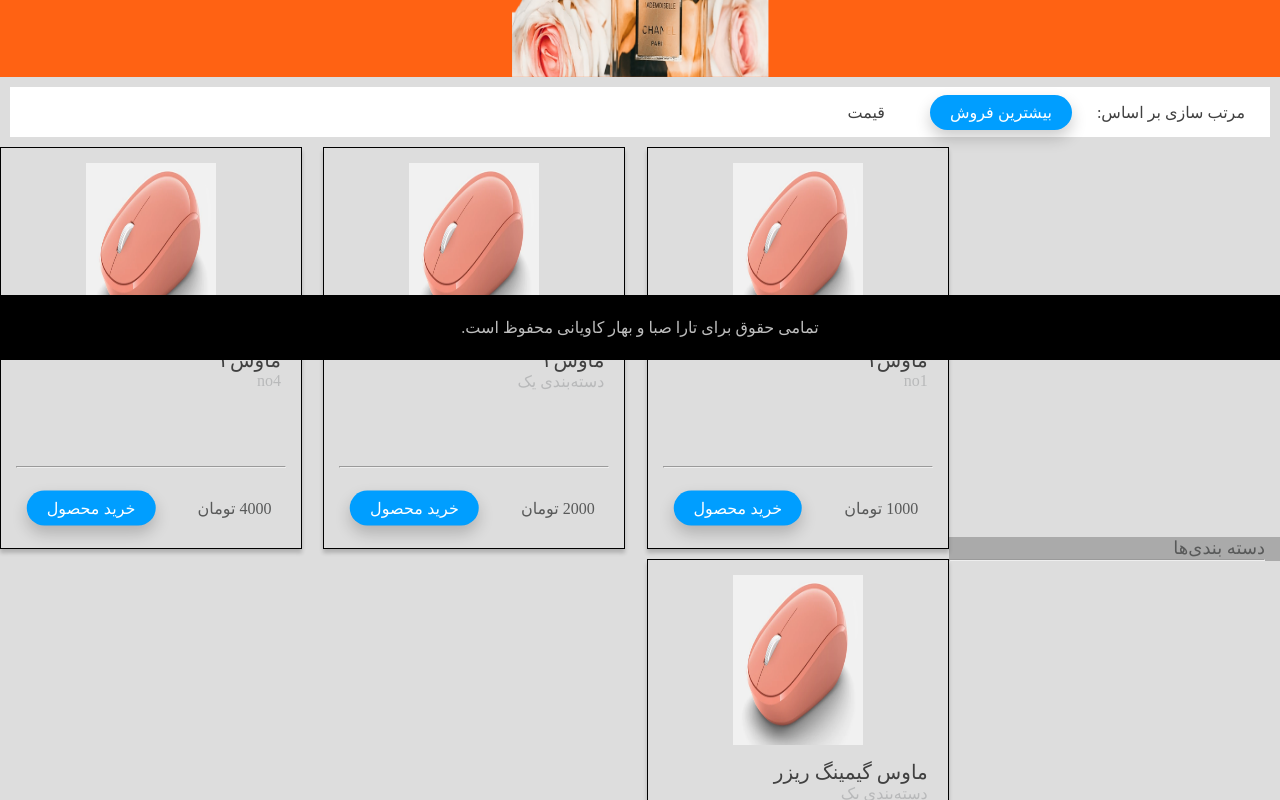
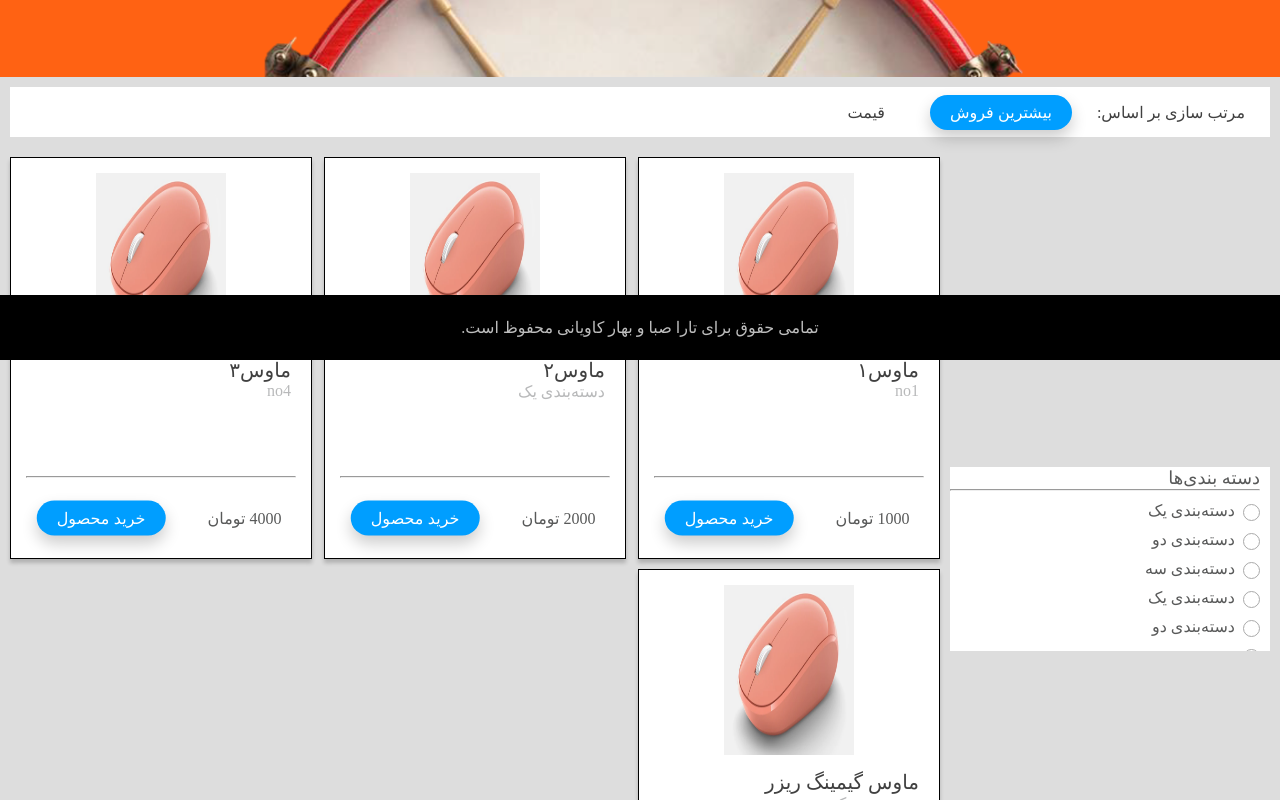
Before and after one commit to Baharkaviani/E-commerce-website, a Vue app: page / in a window 1280 px wide. Shown: the part 440-1240 px from the top of the page. Built offline with nearby package versions, Linux system fonts and the light colour scheme.

Commit message:
edit: some problems in website

```diff
--- a/src/App.vue
+++ b/src/App.vue
@@ -5,7 +5,6 @@
 
         <!--    website component contains the main part of site!    -->
         <website class="website"/>
-<!--        <website_products/>-->
 
 <!--        <user_profile class="test"></user_profile>-->
 
@@ -18,8 +17,6 @@
 
         <!--    footer of the website    -->
         <footer-section class="footerSection"/>
-
-
 
 
 <!--        <categories :cats="cats"></categories>-->
@@ -36,7 +33,6 @@
     import footerSection from "@/components/fixed/footerSection";
 
     import website from "@/components/website";
-    // import website_products from "@/components/website_products";
 
     // import user_profile from "@/components/profiles/user_profile";
     // import admin_profile from "@/components/profiles/admin_profile";
@@ -47,7 +43,6 @@
     export default {
         name: 'App',
         components: {
-            // website_products,
             nav_menu,
             footerSection,
             website,
--- a/src/components/Product.vue
+++ b/src/components/Product.vue
@@ -36,6 +36,7 @@
         box-shadow: 0 4px 4px 0 rgba(0,0,0,0.2);
         position: relative;
         margin-top: 10px;
+        background-color: white;
     }
 
     .img-div{
--- a/src/components/categories.vue
+++ b/src/components/categories.vue
@@ -21,9 +21,10 @@
 <style scoped>
     .main-cat{
         direction: rtl;
-        padding-right: 15px;
+        padding-right: 10px;
         color: #585959;
-        max-width: 400px;
+        background-color: white;
+        margin-left: 10px;
     }
 
     .cat-label{
@@ -31,6 +32,7 @@
     }
 
     .container{
+        margin-top: 10px;
         overflow-y: scroll;
         max-height: 150px;
     }
--- a/src/components/hero_header.vue
+++ b/src/components/hero_header.vue
@@ -43,7 +43,7 @@
                     this.slideIndex = 1
                 }
                 slides[this.slideIndex-1].style.display = "block";
-                setTimeout(this.showSlides, 2000); // Change image every 2 seconds
+                setTimeout(this.showSlides, 10000); // Change image every 2 seconds
             }
         },
         mounted() {
--- a/src/components/website.vue
+++ b/src/components/website.vue
@@ -29,6 +29,6 @@
         justify-content: space-between;
         flex-direction: column;
         width: 1280px;
+        margin-bottom: 75px;
     }
-
 </style>
--- a/src/components/website_products.vue
+++ b/src/components/website_products.vue
@@ -7,7 +7,7 @@
                      :admin=false
             />
         </section>
-        <categories class="categories" style="background-color:#aaa; width: 25%;"/>
+        <categories :cats="cats" class="categories" style="width: 25%;"/>
     </div>
 </template>
 
@@ -53,6 +53,24 @@
                         sold: 34
                     }
                 ],
+                cats:[
+                    'دسته‌بندی یک',
+                    'دسته‌بندی دو',
+                    'دسته‌بندی سه',
+                    'دسته‌بندی یک',
+                    'دسته‌بندی دو',
+                    'دسته‌بندی سه',
+                    'دسته‌بندی یک',
+                    'دسته‌بندی دو',
+                    'دسته‌بندی سه',
+                    'دسته‌بندی یک',
+                    'دسته‌بندی دو',
+                    'دسته‌بندی سه',
+                    'دسته‌بندی یک',
+                    'دسته‌بندی دو',
+                    'دسته‌بندی سه',
+                    'دسته‌بندی چهار'
+                ],
             }
         }
     }
@@ -65,6 +83,7 @@
         justify-content: space-between;
         flex-direction: row;
         position: relative;
+        margin: 10px;
     }
 
     .products {
```
